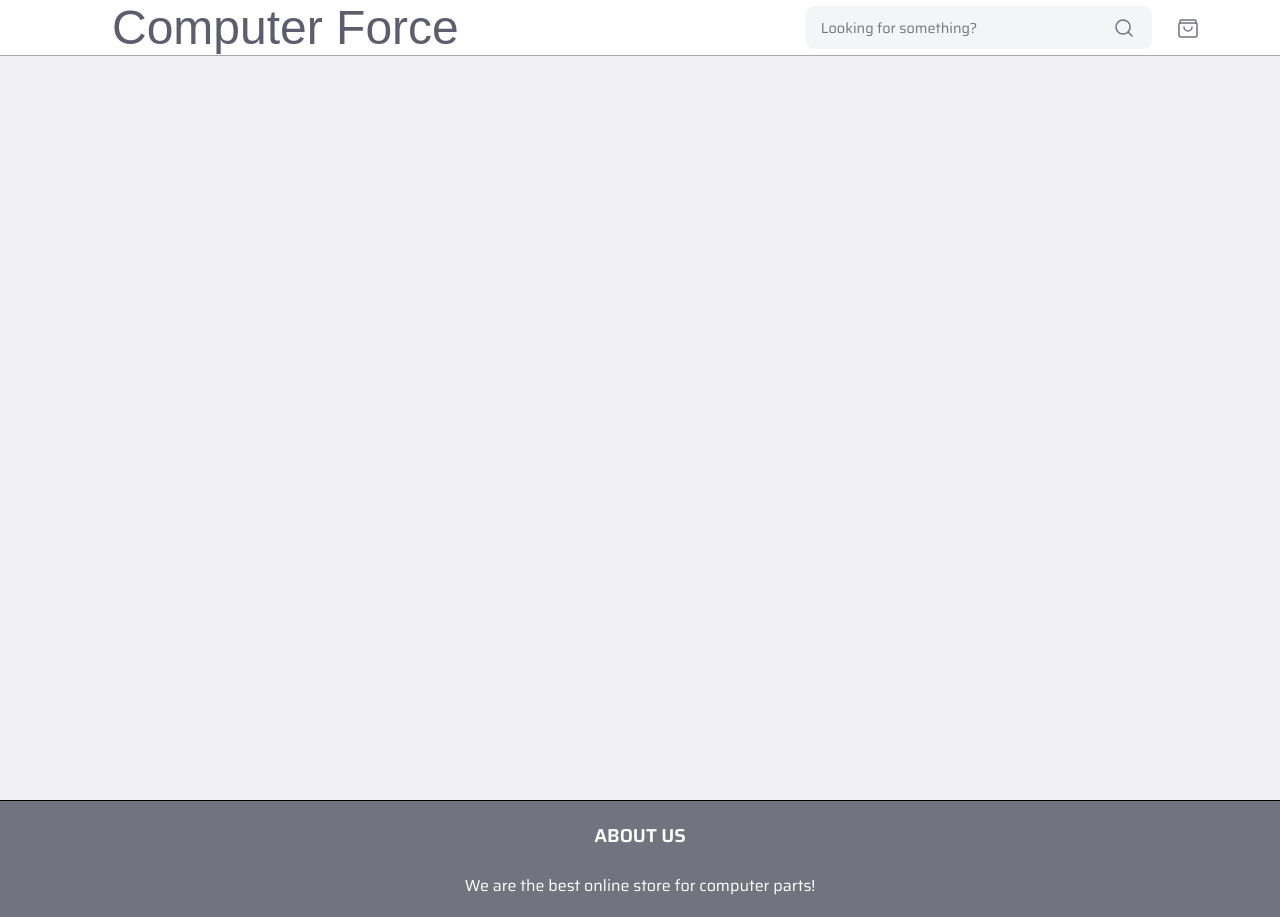
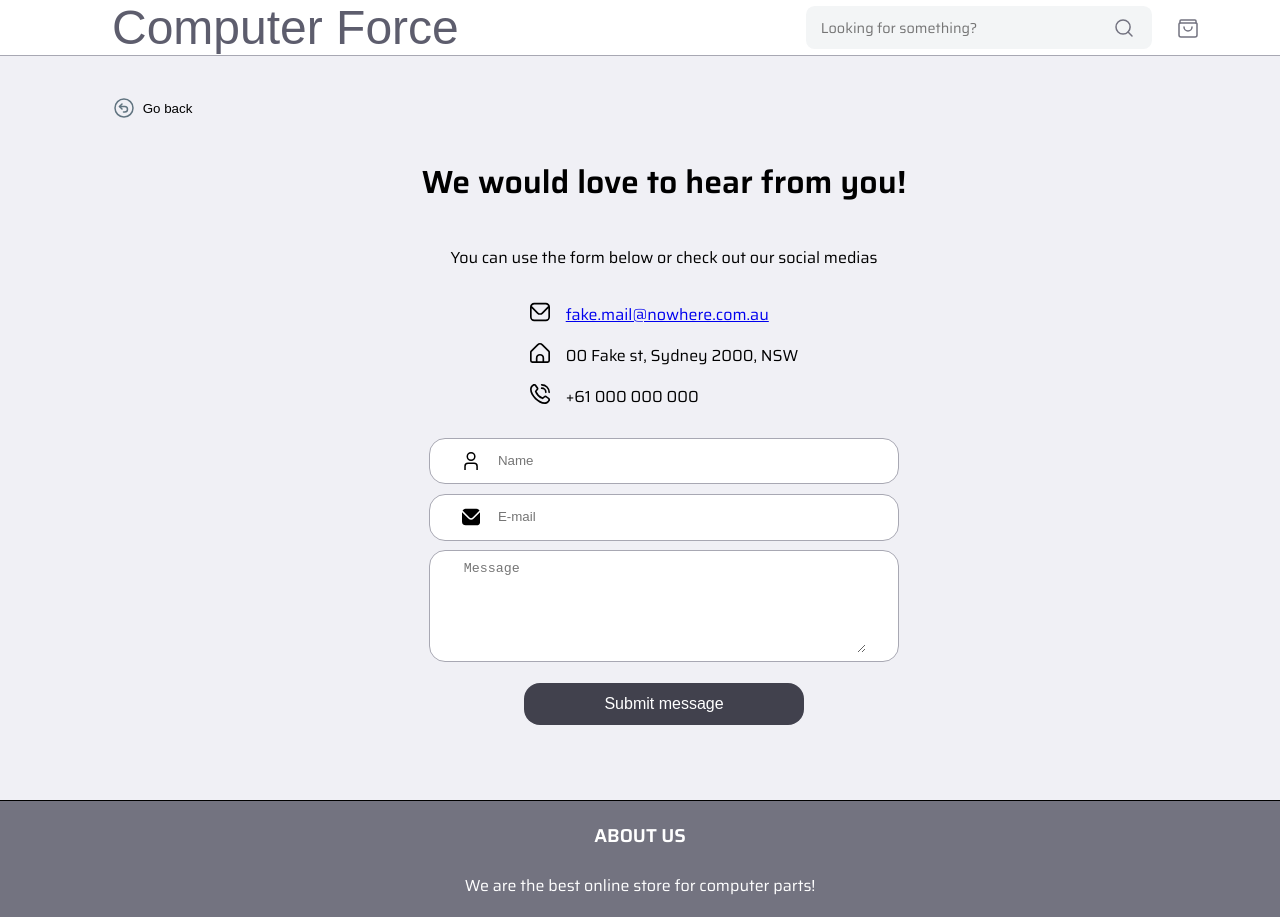
Before and after one commit to gstvcalca/computer-force, a Next.js app: page /contact in a window 1280 px wide. Shown: the top 917 px of the page. Built offline with nearby package versions, Linux system fonts and the light colour scheme; a web font is replaced by a local one.

Commit message:
feat: added contact page

```diff
--- a/src/app/components/footer.tsx
+++ b/src/app/components/footer.tsx
@@ -1,10 +1,9 @@
 "use client";
 
 import styled from "styled-components";
-import { FacebookIcon } from "./icons/facebook-icon";
-import { GithubIcon } from "./icons/github-icon";
-import { InstagramIcon } from "./icons/instagram-icon";
+
 import { useRouter } from "next/navigation";
+import { SocialMedia } from "./social-media";
 
 
 const FooterTag = styled.section`
@@ -20,28 +19,16 @@ const FooterTag = styled.section`
         cursor: pointer;
         color: var(--bg-primary);
     }
-    svg {
-        margin: 0 2em;
-    }
-    button {
-        cursor: pointer;
-        border: none;
-        background: none;
-    }
 `
 
 export function Footer(){
     const router = useRouter()
-    const handleNavigate = (url: string) => {
-        router.push(url);
-    }
+
     return(
         <FooterTag>
             <h3>ABOUT US</h3>
             <p>We are the best online store for computer parts!</p>
-            <button onClick={() => handleNavigate("https://www.facebook.com")}><FacebookIcon/></button>
-            <button onClick={() => handleNavigate("https://www.github.com")}><GithubIcon/></button>
-            <button onClick={() => handleNavigate("https://www.instagram.com")}><InstagramIcon/></button>
+            <SocialMedia/>
             <p>
                 <a href="/contact">Contact us</a><br/>
                 © 2024 Copyright: all rights reserved
--- a/src/app/components/header.tsx
+++ b/src/app/components/header.tsx
@@ -38,6 +38,10 @@ const TagHeader = styled.header`
         @media (min-width: ${props => props.theme.DesktopBreakpoint}){
             font-size: 3rem;
         }
+    }
+    a {
+        text-decoration: none;
+        color: inherit;
     }
     @media (min-width: ${props => props.theme.TabletBreakpoint}){
         flex-direction: row;
@@ -115,7 +119,7 @@ export function Header(){
     const router = useRouter();
     return(
         <TagHeader>
-            <h1 className={saira.className}>Computer Force</h1>
+            <h1 className={saira.className}><a href="/">Computer Force</a></h1>
             <RightContainer>
                 <InputContainer>
                     <Input
--- /dev/null
+++ b/src/app/components/icons/envelope-full-icon.tsx
@@ -0,0 +1,7 @@
+export function EnvelopeFullIcon(){
+    return(
+        <svg viewBox="0 0 24 24" width="20" height="20" fill="#000000">
+            <path d="M23.954,5.542,15.536,13.96a5.007,5.007,0,0,1-7.072,0L.046,5.542C.032,5.7,0,5.843,0,6V18a5.006,5.006,0,0,0,5,5H19a5.006,5.006,0,0,0,5-5V6C24,5.843,23.968,5.7,23.954,5.542Z"/><path d="M14.122,12.546l9.134-9.135A4.986,4.986,0,0,0,19,1H5A4.986,4.986,0,0,0,.744,3.411l9.134,9.135A3.007,3.007,0,0,0,14.122,12.546Z"/>
+        </svg>
+    )
+}
--- a/src/app/components/icons/facebook-icon.tsx
+++ b/src/app/components/icons/facebook-icon.tsx
@@ -1,7 +1,7 @@
 export function FacebookIcon(){
 	return(
-	<svg version="1.1" id="Capa_1" x="0px" y="0px" viewBox="0 0 24 24" width="40" height="40">
-		<path stroke="#fffffff"	fill="#ffffff" d="M24,12.073c0,5.989-4.394,10.954-10.13,11.855v-8.363h2.789l0.531-3.46H13.87V9.86c0-0.947,0.464-1.869,1.95-1.869h1.509   V5.045c0,0-1.37-0.234-2.679-0.234c-2.734,0-4.52,1.657-4.52,4.656v2.637H7.091v3.46h3.039v8.363C4.395,23.025,0,18.061,0,12.073   c0-6.627,5.373-12,12-12S24,5.445,24,12.073z"/>
+	<svg version="1.1" id="Capa_1" x="0px" y="0px" viewBox="0 0 24 24" width="40" height="40" fill="#ffffff">
+		<path d="M24,12.073c0,5.989-4.394,10.954-10.13,11.855v-8.363h2.789l0.531-3.46H13.87V9.86c0-0.947,0.464-1.869,1.95-1.869h1.509   V5.045c0,0-1.37-0.234-2.679-0.234c-2.734,0-4.52,1.657-4.52,4.656v2.637H7.091v3.46h3.039v8.363C4.395,23.025,0,18.061,0,12.073   c0-6.627,5.373-12,12-12S24,5.445,24,12.073z"/>
 	</svg>
 	)
 }
--- /dev/null
+++ b/src/app/components/icons/user-icon.tsx
@@ -0,0 +1,7 @@
+export function UserIcon(){
+    return(
+        <svg viewBox="0 0 24 24" width="20" height="20" fill="#000000">
+            <path d="M21,24H19V18.957A2.96,2.96,0,0,0,16.043,16H7.957A2.96,2.96,0,0,0,5,18.957V24H3V18.957A4.963,4.963,0,0,1,7.957,14h8.086A4.963,4.963,0,0,1,21,18.957Z"/><path d="M12,12a6,6,0,1,1,6-6A6.006,6.006,0,0,1,12,12ZM12,2a4,4,0,1,0,4,4A4,4,0,0,0,12,2Z"/>
+        </svg>
+    )
+}
--- /dev/null
+++ b/src/app/components/social-media.tsx
@@ -0,0 +1,34 @@
+"use client"
+
+import { useRouter } from "next/navigation";
+import { FacebookIcon } from "./icons/facebook-icon";
+import { GithubIcon } from "./icons/github-icon";
+import { InstagramIcon } from "./icons/instagram-icon";
+import styled from "styled-components";
+
+const ThisButton = styled.button`
+    border: none;
+    background: none;
+    cursor: pointer;
+`
+const SocialContainer = styled.div`
+    display: flex;
+    align-items: center;
+    justify-content: space-between;
+    width: fit-content;
+    gap: 0 4em;
+    margin: auto;
+`
+export function SocialMedia(){
+    const router = useRouter();
+    const handleNavigate = (url: string) => {
+        router.push(url);
+    }
+    return(
+        <SocialContainer>
+            <ThisButton onClick={() => handleNavigate("https://www.facebook.com")}><FacebookIcon/></ThisButton>
+            <ThisButton onClick={() => handleNavigate("https://www.github.com")}><GithubIcon/></ThisButton>
+            <ThisButton onClick={() => handleNavigate("https://www.instagram.com")}><InstagramIcon/></ThisButton>
+        </SocialContainer>
+    )
+}
--- a/src/app/contact/page.tsx
+++ b/src/app/contact/page.tsx
@@ -1,8 +1,115 @@
-interface ContactPageProps {
+"use client";
 
-}
-export default function ContactPage(props : ContactPageProps){
+import styled from "styled-components";
+import { GoBackBtn } from "../components/go-back-btn";
+import { MailIcon } from "../components/icons/envelope-icon";
+import { HomeIcon } from "../components/icons/home-icon";
+import { PhoneIcon } from "../components/icons/phone-icon";
+import { UserIcon } from "../components/icons/user-icon";
+import { EnvelopeFullIcon } from "../components/icons/envelope-full-icon";
+
+
+const IconTextContainer = styled.div`
+    display: flex;
+    width: fit-content;
+    gap: 1em;
+
+`
+const PageContainer = styled.div`
+    align-items: center;
+    display: flex;
+    flex-direction: column;
+    svg {
+        margin: 0;
+        fill: black;
+    }
+`
+const InfoContainer = styled.div`
+    padding-top: 1em;
+    display: flex;
+    flex-direction: column;
+    gap: 1em;
+`
+const InputContainer = styled.div`
+    align-items: center;
+    border-radius: 1em;
+    display: flex;
+    gap: 1em;
+    padding: .5em 2em;
+    margin: .3em;
+
+    background-color: white;
+    border: 1px solid var(--border-color);
+`
+
+const CstInput = styled.input`
+    background: none;
+    border: none;
+    line-height: 2em;
+    width: 100%;
+`
+const CstTxtArea = styled.textarea`
+    width: 100%;
+    height: 100%;
+    border: none;
+    background: none;
+`
+const CstForm = styled.form`
+    width: 30em;
+    display: flex;
+    flex-direction: column;
+    margin: 1.5em ;
+`
+
+const SubmitBtn = styled.input`
+    background: var(--text-dark-2);
+    border: none;
+    line-height: 2em;
+    cursor: pointer;
+    margin: 1em auto 0 auto;
+    color: white;
+    font-size: 1em;
+    padding: .3em 5em;
+    border-radius: 1em;
+    align-self: center;
+`
+
+export default function ContactPage(){
     return(
-        <></>
+        <div>
+            <GoBackBtn/>
+            <PageContainer>
+                <h1>We would love to hear from you!</h1>
+                <p>You can use the form below or check out our social medias</p>
+                <InfoContainer>
+                    <IconTextContainer>
+                        <MailIcon/>
+                        <a href="mailto:fake.mail@nowhere.com.au">fake.mail@nowhere.com.au</a>
+                    </IconTextContainer>
+                    <IconTextContainer>
+                        <HomeIcon/>
+                        00 Fake st, Sydney 2000, NSW
+                    </IconTextContainer>
+                    <IconTextContainer>
+                        <PhoneIcon/>
+                        +61 000 000 000
+                    </IconTextContainer>
+                </InfoContainer>
+                <CstForm>
+                    <InputContainer>
+                        <UserIcon/>
+                        <CstInput type="text" placeholder="Name"/>
+                    </InputContainer>
+                    <InputContainer>
+                        <EnvelopeFullIcon/>
+                        <CstInput type="mail" placeholder="E-mail"/>
+                    </InputContainer>
+                    <InputContainer>
+                        <CstTxtArea rows="6" cols="3" placeholder="Message"></CstTxtArea>
+                    </InputContainer>
+                    <SubmitBtn type="submit" value="Submit message"/>
+                </CstForm>
+            </PageContainer>
+        </div>
     )
 }
```
